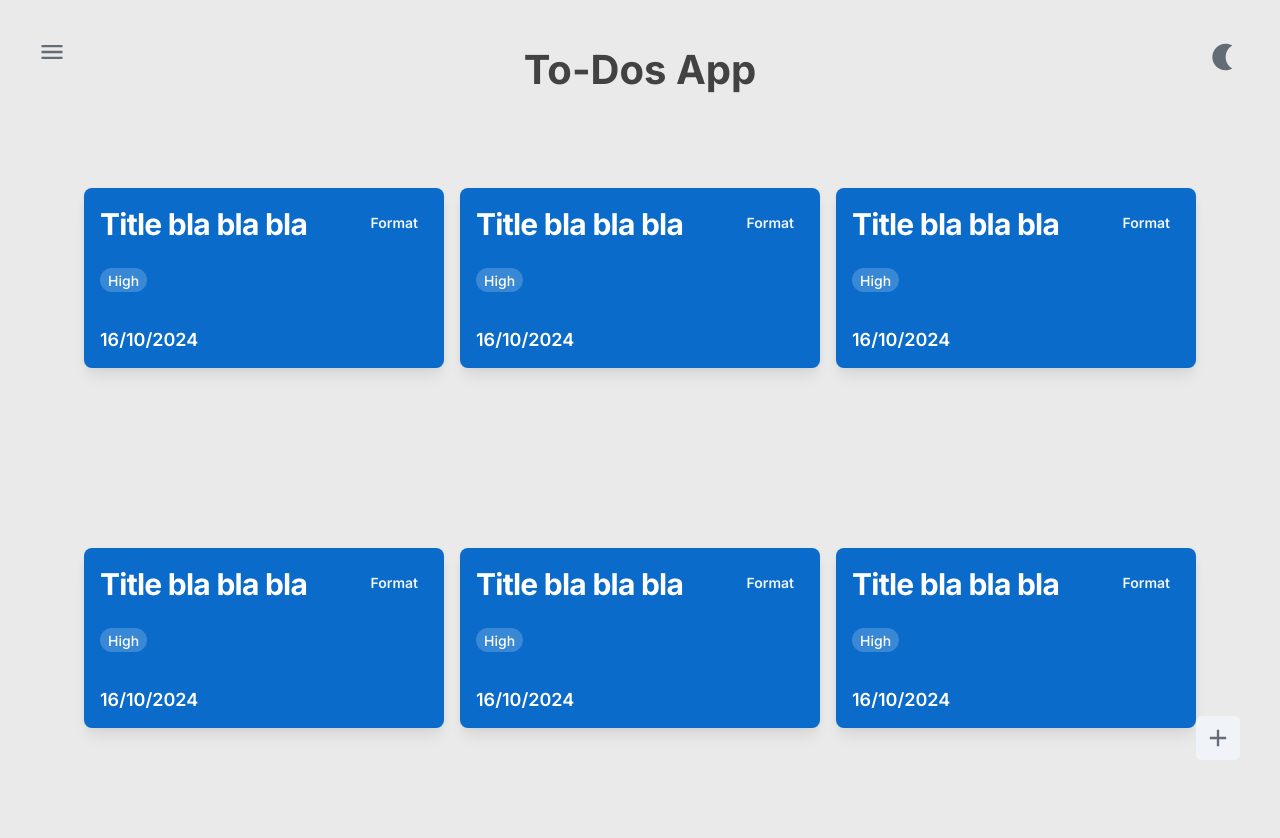
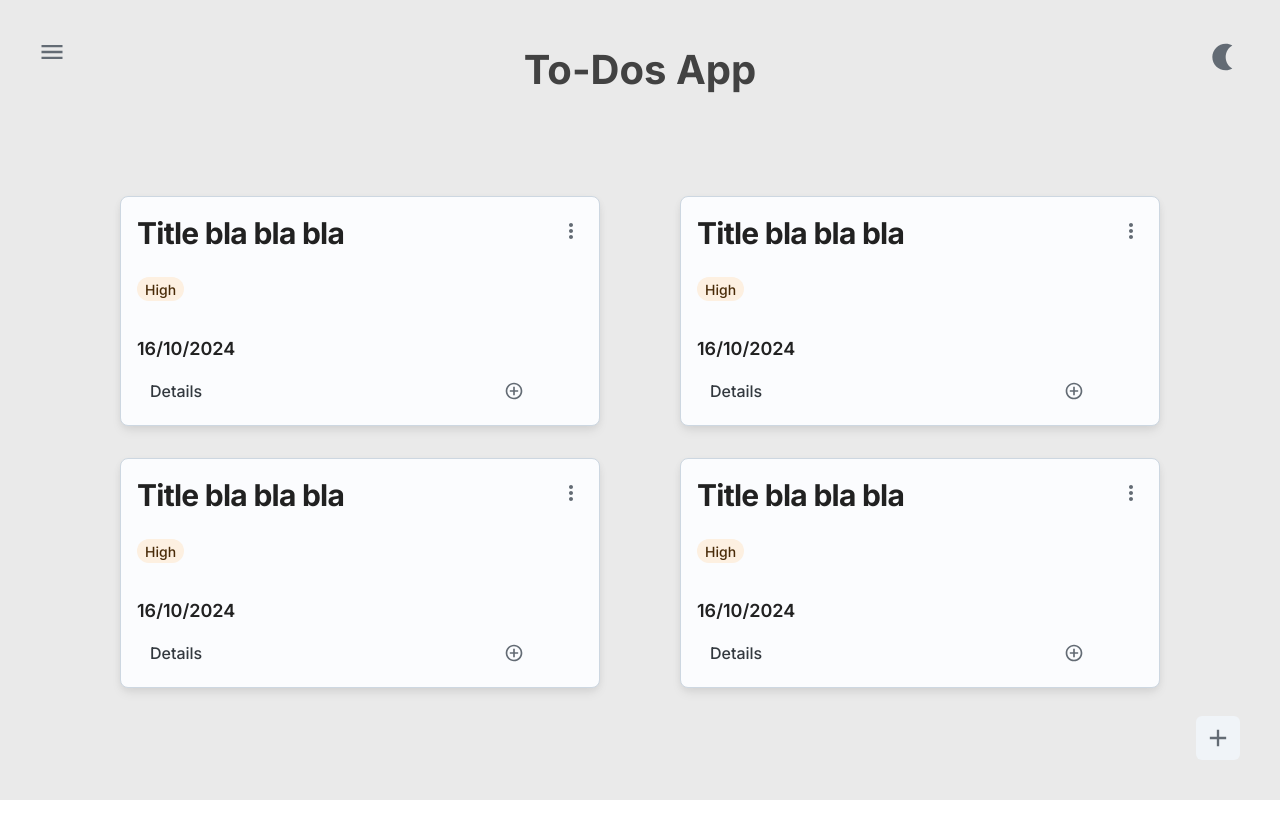
Before and after one commit to Marcus-Nastasi/to-dos-app-v2, a Next.js app: page / in a window 1280 px wide. Shown: the top 838 px of the page. After the commit the page ends 800 px from the top, so only its background shows below. Built offline with nearby package versions, Linux system fonts and the light colour scheme.

Commit message:
creating accordion on todo-card and refactoring

```diff
--- a/src/app/page.tsx
+++ b/src/app/page.tsx
@@ -7,6 +7,7 @@ import EmojiObjectsIcon from '@mui/icons-material/EmojiObjects';
 import NightlightIcon from '@mui/icons-material/Nightlight';
 import { Box, Button, CssVarsProvider, extendTheme, Stack, Typography, useColorScheme } from "@mui/joy";
 import { Fragment, useEffect } from "react";
+import * as React from 'react';
 
 function ToggleThemeButton() {
    const { mode, setMode } = useColorScheme();
@@ -126,26 +127,21 @@ export default function Home() {
                >
                   To-Dos App
                </Typography>
-
-               <Box
-                  width={'100%'}
-                  minHeight={'100vh'}
-                  maxHeight={'fit-content'}
-                  display={'flex'}
+               <Stack
+                  direction={{ xs: 'column', md: 'row' }}
                   flexWrap={'wrap'}
-                  justifyContent={'center'}
-                  // alignItems={'center'}
                   sx={{
-                     padding: { xs: 1, sm: 2, md: 5 }
+                     width: '100%',
+                     padding: { xs: 2, md: 5 },
+                     justifyContent: 'space-evenly',
+                     alignItems: { xs: 'center', lg: "flex-start" },
                   }}
                >
                   <TodoCard />
                   <TodoCard />
                   <TodoCard />
                   <TodoCard />
-                  <TodoCard />
-                  <TodoCard />
-               </Box>
+               </Stack>
                <CreateTodoModal />
             </Box>
          </CssVarsProvider>
--- a/src/components/todos/todo-card.tsx
+++ b/src/components/todos/todo-card.tsx
@@ -1,30 +1,34 @@
 import * as React from 'react';
 import Box from '@mui/joy/Box';
-import Button from '@mui/joy/Button';
 import Card from '@mui/joy/Card';
 import CardContent from '@mui/joy/CardContent';
-import CardActions from '@mui/joy/CardActions';
 import Chip from '@mui/joy/Chip';
 import Typography from '@mui/joy/Typography';
-import { Dropdown, Menu, MenuButton, MenuItem } from '@mui/joy';
+import { Accordion, AccordionDetails, AccordionGroup, AccordionSummary, accordionSummaryClasses, Dropdown, Menu, MenuButton, MenuItem } from '@mui/joy';
+import IconButton from '@mui/joy/IconButton';
+import MoreVert from '@mui/icons-material/MoreVert';
+import { AddCircleOutline } from '@mui/icons-material';
 
 export default function TodoCard() {
    return (
       <Card
-         variant="solid"
-         color="primary"
+         variant='outlined'
+         color='neutral'
          invertedColors
          sx={{
-            boxShadow: 'lg',
+            boxShadow: 'md',
             width: {
                xs: '90%',
-               sm: '70%',
-               md: '50%',
-               lg: '30%',
-               xl: '30%'
+               sm: '80%',
+               md: '47%',
+               lg: '40%',
+               xl: 400
             },
             height: 'fit-content',
-            m: 1
+            my: {
+               xs: 1,
+               md: 2,
+            }
          }}
       >
          <Box
@@ -35,12 +39,10 @@ export default function TodoCard() {
          >
             <Dropdown>
                <MenuButton
-                  variant='plain'
-                  sx={{
-                     width: 'fit-content'
-                  }}
+                  slots={{ root: IconButton }}
+                  slotProps={{ root: { variant: 'plain', color: 'neutral' } }}
                >
-                  Format
+                  <MoreVert />
                </MenuButton>
                <Menu>
                   <MenuItem>pending</MenuItem>
@@ -60,6 +62,29 @@ export default function TodoCard() {
          <CardContent>
             <Typography level="title-lg">16/10/2024</Typography>
          </CardContent>
+         <AccordionGroup
+            size='md'
+            sx={{
+               maxWidth: 400,
+               [`& .${accordionSummaryClasses.indicator}`]: {
+                  transition: '0.2s',
+               },
+               [`& [aria-expanded="true"] .${accordionSummaryClasses.indicator}`]: {
+                  transform: 'rotate(45deg)',
+               },
+               borderRadius: 5
+            }}
+         >
+            <Accordion>
+               <AccordionSummary indicator={<AddCircleOutline />}>
+                  Details
+               </AccordionSummary>
+               <AccordionDetails>
+                  Lorem ipsum dolor sit amet, consectetur adipiscing elit, sed do eiusmod
+                  tempor incididunt ut labore et dolore magna aliqua.
+               </AccordionDetails>
+            </Accordion>
+         </AccordionGroup>
       </Card>
    );
 }
```
Lines whose indentation alone changed are shown as unchanged.
